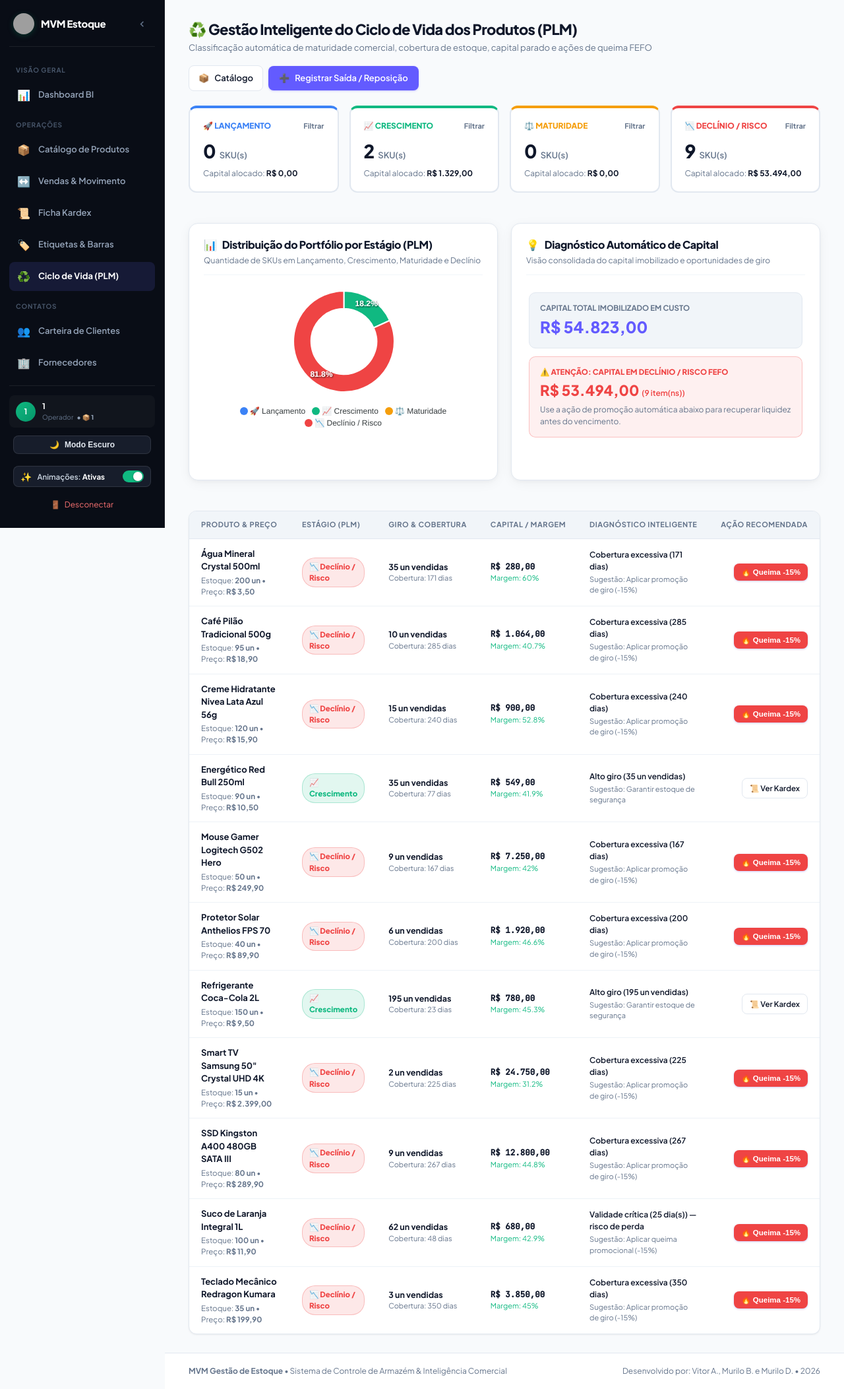
After one commit to Vitor-Bazzo/mvm-estoque, a PHP site: page /mvm/modulos/relatorios/ciclo_vida.php in a window 1280 px wide. The commit adds this page. Shown: the whole page at 66% size. Run offline with PHP 8.4, Linux system fonts and the light colour scheme; a user stored in the database is signed in; data comes from the database, SQL or seed files in the repository; some libraries are stand-ins or nearby versions; grey boxes are pictures that could not be loaded.

Commit message:
feat(plm): adiciona modulo Gestao Inteligente do Ciclo de Vida dos Produtos (PHP + Vercel)

```diff
--- a/api/index.js
+++ b/api/index.js
@@ -24,6 +24,7 @@ const {
   handleMovimentos,
   handleKardex,
   handleEtiquetas,
+  handleCicloVida,
   handleMascote,
   handleApiRest,
   handleApiDocs
@@ -160,6 +161,8 @@ module.exports = async (req, res) => {
     result = await handleKardex(req, query, db, session);
   } else if (basename === 'etiquetas.php' || basename === 'etiquetas') {
     result = await handleEtiquetas(req, db, session);
+  } else if (basename === 'ciclo_vida.php' || basename === 'ciclo_vida') {
+    result = await handleCicloVida(req, body, query, db, session);
   } else if (basename === 'mascote.php' || basename === 'mascote') {
     result = handleMascote(session);
   } else if (basename === 'api_docs.php') {
--- /dev/null
+++ b/modulos/relatorios/ciclo_vida.php
@@ -0,0 +1,283 @@
+<?php
+require_once __DIR__ . "/../../config/conexao.php";
+
+if (!isset($_SESSION['usuarioLogado'])) {
+    header('Location: ' . url('modulos/auth/login.php'));
+    exit;
+}
+
+$idUsuario = obterIdUsuarioLogado();
+$conexao = conectar();
+
+// Ação inteligente: Aplicar desconto promocional (-15%) para acelerar giro de estoque parado/próximo do vencimento
+if ($_SERVER['REQUEST_METHOD'] === 'POST' && ($_POST['acao'] ?? '') === 'aplicar_promocao') {
+    if (validarTokenCSRF()) {
+        $idProd = (int)($_POST['idProduto'] ?? 0);
+        $desconto = min(50, max(5, (float)($_POST['desconto'] ?? 15)));
+        if ($idProd > 0 && is_object($conexao)) {
+            $stmtP = mysqli_prepare($conexao, "SELECT nomeProduto, preco FROM produto WHERE idProduto = ? AND idUsuario = ?");
+            mysqli_stmt_bind_param($stmtP, "ii", $idProd, $idUsuario);
+            mysqli_stmt_execute($stmtP);
+            $prodRow = mysqli_fetch_assoc(mysqli_stmt_get_result($stmtP));
+            if ($prodRow) {
+                $precoAntigo = (float)$prodRow['preco'];
+                $novoPreco = round($precoAntigo * (1 - ($desconto / 100)), 2);
+                $stmtUpd = mysqli_prepare($conexao, "UPDATE produto SET preco = ? WHERE idProduto = ? AND idUsuario = ?");
+                mysqli_stmt_bind_param($stmtUpd, "dii", $novoPreco, $idProd, $idUsuario);
+                mysqli_stmt_execute($stmtUpd);
+                $_SESSION['flash_plm'] = [
+                    'tipo' => 'sucesso',
+                    'texto' => "🔥 Ação inteligente aplicada! Preço de <strong>" . htmlspecialchars($prodRow['nomeProduto']) . "</strong> reduzido em {$desconto}% (para <strong>R$ " . number_format($novoPreco, 2, ',', '.') . "</strong>)."
+                ];
+            }
+        }
+    }
+    if (is_object($conexao)) mysqli_close($conexao);
+    header('Location: ciclo_vida.php');
+    exit;
+}
+
+$produtos = [];
+$movimentosPorProd = [];
+if (is_object($conexao)) {
+    $stmt = mysqli_prepare($conexao, "SELECT * FROM produto WHERE idUsuario = ? ORDER BY nomeProduto ASC");
+    mysqli_stmt_bind_param($stmt, "i", $idUsuario);
+    mysqli_stmt_execute($stmt);
+    $res = mysqli_stmt_get_result($stmt);
+    if ($res) $produtos = mysqli_fetch_all($res, MYSQLI_ASSOC);
+
+    $stmtM = mysqli_prepare($conexao, "SELECT idProduto, tipoMovimento, SUM(quantidade) AS qtd, COUNT(*) AS ops FROM movimento WHERE idUsuario = ? AND dataDevolucao IS NULL GROUP BY idProduto, tipoMovimento");
+    mysqli_stmt_bind_param($stmtM, "i", $idUsuario);
+    mysqli_stmt_execute($stmtM);
+    $resM = mysqli_stmt_get_result($stmtM);
+    if ($resM) {
+        while ($rm = mysqli_fetch_assoc($resM)) {
+            $pid = (int)$rm['idProduto'];
+            if (!isset($movimentosPorProd[$pid])) $movimentosPorProd[$pid] = ['SAIDA' => 0, 'ENTRADA' => 0, 'OPS' => 0];
+            $movimentosPorProd[$pid][$rm['tipoMovimento']] = (int)$rm['qtd'];
+            $movimentosPorProd[$pid]['OPS'] += (int)$rm['ops'];
+        }
+    }
+    mysqli_close($conexao);
+}
+
+$resumo = [
+    'LANCAMENTO'  => ['label' => 'Lançamento',       'icone' => '🚀', 'cor' => '#3b82f6', 'qtd' => 0, 'capital' => 0.0],
+    'CRESCIMENTO' => ['label' => 'Crescimento',      'icone' => '📈', 'cor' => '#10b981', 'qtd' => 0, 'capital' => 0.0],
+    'MATURIDADE'  => ['label' => 'Maturidade',       'icone' => '⚖️', 'cor' => '#f59e0b', 'qtd' => 0, 'capital' => 0.0],
+    'DECLINIO'    => ['label' => 'Declínio / Risco', 'icone' => '📉', 'cor' => '#ef4444', 'qtd' => 0, 'capital' => 0.0],
+];
+
+$itens = [];
+$hojeTs = strtotime(date('Y-m-d'));
+foreach ($produtos as $p) {
+    $pid = (int)$p['idProduto'];
+    $est = (int)$p['quantidade'];
+    $min = max(1, (int)($p['estoqueMinimo'] ?? 10));
+    $preco = (float)$p['preco'];
+    $custo = (float)$p['precoCusto'] > 0 ? (float)$p['precoCusto'] : ($preco * 0.6);
+    $capital = round($est * $custo, 2);
+    $margem = $preco > 0 ? round((($preco - $custo) / $preco) * 100, 1) : 0;
+
+    $totalVendido = $movimentosPorProd[$pid]['SAIDA'] ?? 0;
+    $totalOps = $movimentosPorProd[$pid]['OPS'] ?? 0;
+    $mediaDia = $totalVendido / 30;
+    $diasCobertura = $mediaDia > 0 ? (int)round($est / $mediaDia) : ($est > 0 ? 999 : 0);
+
+    $diasVal = null;
+    if (!empty($p['dataValidade'])) {
+        $diasVal = (int)round((strtotime($p['dataValidade']) - $hojeTs) / 86400);
+    }
+
+    $fase = 'MATURIDADE';
+    $motivo = 'Demanda estável e estoque equilibrado';
+    $acao = 'Manter reposição padrão';
+    $podePromocao = false;
+
+    if (($diasVal !== null && $diasVal <= 30 && $est > 0) || ($totalVendido === 0 && $est > $min) || $diasCobertura > 120) {
+        $fase = 'DECLINIO';
+        if ($diasVal !== null && $diasVal <= 0) {
+            $motivo = 'Lote vencido em estoque — bloqueio imediato FEFO';
+            $acao = 'Auditar e baixar perda no Kardex';
+        } elseif ($diasVal !== null && $diasVal <= 30) {
+            $motivo = "Validade crítica ({$diasVal} dia(s)) — risco de perda";
+            $acao = 'Aplicar queima promocional (-15%)';
+            $podePromocao = true;
+        } else {
+            $motivo = $totalVendido === 0 ? 'Sem saídas registradas (capital parado)' : "Cobertura excessiva ({$diasCobertura} dias)";
+            $acao = 'Aplicar promoção de giro (-15%)';
+            $podePromocao = true;
+        }
+    } elseif ($totalVendido >= 20 || ($totalOps >= 3 && $est <= $min * 2)) {
+        $fase = 'CRESCIMENTO';
+        $motivo = "Alto giro ({$totalVendido} un vendidas)";
+        $acao = $est <= $min ? 'Repor estoque com urgência' : 'Garantir estoque de segurança';
+    } elseif ($totalOps <= 1 && $est > 0) {
+        $fase = 'LANCAMENTO';
+        $motivo = 'Item recém-introduzido aguardando tração comercial';
+        $acao = 'Destacar no PDV e criar combo';
+    }
+
+    $resumo[$fase]['qtd']++;
+    $resumo[$fase]['capital'] += $capital;
+
+    $p['fase'] = $fase;
+    $p['faseInfo'] = $resumo[$fase];
+    $p['totalVendido'] = $totalVendido;
+    $p['capitalParado'] = $capital;
+    $p['margemPct'] = $margem;
+    $p['diasCobertura'] = $diasCobertura;
+    $p['motivo'] = $motivo;
+    $p['acaoSugerida'] = $acao;
+    $p['podePromocao'] = $podePromocao;
+    $itens[] = $p;
+}
+
+$faseFiltro = strtoupper($_GET['fase'] ?? 'TODOS');
+$itensExibidos = ($faseFiltro === 'TODOS') ? $itens : array_values(array_filter($itens, fn($i) => $i['fase'] === $faseFiltro));
+$totalCapital = array_sum(array_column($resumo, 'capital'));
+
+$titulo_pagina = "Ciclo de Vida dos Produtos (PLM) - MVM";
+require_once __DIR__ . "/../../templates/header.php";
+?>
+
+<div class="page-container">
+    <?php if (!empty($_SESSION['flash_plm'])): ?>
+        <div class="alert-box <?= $_SESSION['flash_plm']['tipo'] === 'sucesso' ? 'success' : 'error' ?>">
+            <span>🔥</span>
+            <p><?= $_SESSION['flash_plm']['texto'] ?></p>
+        </div>
+        <?php unset($_SESSION['flash_plm']); ?>
+    <?php endif; ?>
+
+    <div class="page-header-row">
+        <div class="page-header-titles">
+            <h1>♻️ Gestão Inteligente do Ciclo de Vida dos Produtos (PLM)</h1>
+            <p>Classificação automática de maturidade comercial, cobertura de estoque, capital parado e ações de queima FEFO</p>
+        </div>
+        <div class="page-header-actions" style="display: flex; gap: 8px; flex-wrap: wrap;">
+            <a href="<?= url('modulos/produtos/produto.php') ?>" class="btn-secondary"><span>📦</span> Catálogo</a>
+            <a href="<?= url('modulos/movimentos/movimento.php') ?>" class="btn-primary"><span>➕</span> Registrar Saída / Reposição</a>
+        </div>
+    </div>
+
+    <div style="display: grid; grid-template-columns: repeat(auto-fit, minmax(220px, 1fr)); gap: 16px; margin-bottom: 24px;">
+        <?php foreach (['LANCAMENTO', 'CRESCIMENTO', 'MATURIDADE', 'DECLINIO'] as $chave): $info = $resumo[$chave]; $ativo = ($faseFiltro === $chave); ?>
+            <a href="ciclo_vida.php?fase=<?= $ativo ? 'TODOS' : $chave ?>" style="text-decoration:none; background: var(--card); border: 2px solid <?= $ativo ? $info['cor'] : 'var(--border)' ?>; border-top: 4px solid <?= $info['cor'] ?>; border-radius: var(--radius); padding: 18px 20px; display: block;">
+                <div style="display:flex; justify-content:space-between; align-items:center; margin-bottom:8px;">
+                    <span style="font-size:12px; font-weight:800; text-transform:uppercase; color:<?= $info['cor'] ?>;"><?= $info['icone'] ?> <?= $info['label'] ?></span>
+                    <span style="font-size:11px; font-weight:700; color:var(--text-muted);"><?= $ativo ? 'Filtrado ✓' : 'Filtrar' ?></span>
+                </div>
+                <div style="font-size:28px; font-weight:900; color:var(--text);"><?= $info['qtd'] ?> <small style="font-size:13px; font-weight:600; color:var(--text-muted);">SKU(s)</small></div>
+                <div style="font-size:12px; color:var(--text-muted); margin-top:4px;">Capital alocado: <strong style="color:var(--text);">R$ <?= number_format($info['capital'], 2, ',', '.') ?></strong></div>
+            </a>
+        <?php endforeach; ?>
+    </div>
+
+    <div class="pbi-grid-2cols" style="margin-bottom: 24px;">
+        <div class="pbi-visual-card">
+            <div class="pbi-visual-header">
+                <div class="pbi-visual-title-box">
+                    <h3><span>📊</span> Distribuição do Portfólio por Estágio (PLM)</h3>
+                    <p>Quantidade de SKUs em Lançamento, Crescimento, Maturidade e Declínio</p>
+                </div>
+            </div>
+            <div id="chart-plm-fases" style="min-height: 250px;"></div>
+        </div>
+
+        <div class="pbi-visual-card">
+            <div class="pbi-visual-header">
+                <div class="pbi-visual-title-box">
+                    <h3><span>💡</span> Diagnóstico Automático de Capital</h3>
+                    <p>Visão consolidada do capital imobilizado e oportunidades de giro</p>
+                </div>
+            </div>
+            <div style="padding: 10px 4px; display:flex; flex-direction:column; gap:12px;">
+                <div style="background:var(--bg-subtle); border:1px solid var(--border); border-radius:10px; padding:14px 16px;">
+                    <div style="font-size:11.5px; color:var(--text-muted); text-transform:uppercase; font-weight:700;">Capital Total Imobilizado em Custo</div>
+                    <div style="font-size:24px; font-weight:900; color:var(--primary); margin-top:2px;">R$ <?= number_format($totalCapital, 2, ',', '.') ?></div>
+                </div>
+                <div style="background:rgba(239,68,68,0.08); border:1px solid rgba(239,68,68,0.28); border-radius:10px; padding:14px 16px;">
+                    <div style="font-size:11.5px; color:#ef4444; text-transform:uppercase; font-weight:800;">⚠️ Atenção: Capital em Declínio / Risco FEFO</div>
+                    <div style="font-size:22px; font-weight:900; color:#ef4444; margin-top:2px;">R$ <?= number_format($resumo['DECLINIO']['capital'], 2, ',', '.') ?> <small style="font-size:12px; font-weight:600;">(<?= $resumo['DECLINIO']['qtd'] ?> item(ns))</small></div>
+                    <div style="font-size:12px; color:var(--text-muted); margin-top:4px;">Use a ação de promoção automática abaixo para recuperar liquidez antes do vencimento.</div>
+                </div>
+            </div>
+        </div>
+    </div>
+
+    <div class="table-card">
+        <div class="table-responsive">
+            <table class="data-table" id="tabela-plm">
+                <thead>
+                    <tr>
+                        <th style="width: 24%;">Produto &amp; Preço</th>
+                        <th style="width: 14%;">Estágio (PLM)</th>
+                        <th style="width: 14%;">Giro &amp; Cobertura</th>
+                        <th style="width: 14%;">Capital / Margem</th>
+                        <th style="width: 18%;">Diagnóstico Inteligente</th>
+                        <th style="width: 16%; text-align: right;">Ação Recomendada</th>
+                    </tr>
+                </thead>
+                <tbody>
+                    <?php if (empty($itensExibidos)): ?>
+                        <tr class="empty-row"><td colspan="6" style="text-align:center; padding:42px; color:var(--text-muted);">Nenhum produto encontrado neste estágio.</td></tr>
+                    <?php else: foreach ($itensExibidos as $it): ?>
+                        <tr>
+                            <td>
+                                <strong><?= htmlspecialchars($it['nomeProduto']) ?></strong>
+                                <div style="font-size:11.5px; color:var(--text-muted); margin-top:2px;">Estoque: <strong><?= (int)$it['quantidade'] ?> un</strong> &bull; Preço: <strong>R$ <?= number_format((float)$it['preco'], 2, ',', '.') ?></strong></div>
+                            </td>
+                            <td>
+                                <span style="display:inline-flex; align-items:center; gap:5px; padding:4px 10px; border-radius:20px; font-size:11.5px; font-weight:800; background:<?= $it['faseInfo']['cor'] ?>1f; color:<?= $it['faseInfo']['cor'] ?>; border:1px solid <?= $it['faseInfo']['cor'] ?>44;">
+                                    <?= $it['faseInfo']['icone'] ?> <?= $it['faseInfo']['label'] ?>
+                                </span>
+                            </td>
+                            <td>
+                                <div style="font-size:12.5px; font-weight:700;"><?= $it['totalVendido'] ?> un vendidas</div>
+                                <div style="font-size:11px; color:var(--text-muted);">Cobertura: <?= $it['diasCobertura'] >= 999 ? 'Sem giro' : $it['diasCobertura'] . ' dias' ?></div>
+                            </td>
+                            <td>
+                                <div style="font-family:'JetBrains Mono',monospace; font-size:12.5px; font-weight:700;">R$ <?= number_format($it['capitalParado'], 2, ',', '.') ?></div>
+                                <div style="font-size:11px; color:<?= $it['margemPct'] >= 20 ? '#10b981' : '#f59e0b' ?>;">Margem: <?= $it['margemPct'] ?>%</div>
+                            </td>
+                            <td>
+                                <div style="font-size:12px; color:var(--text); font-weight:600;"><?= htmlspecialchars($it['motivo']) ?></div>
+                                <div style="font-size:11px; color:var(--text-muted); margin-top:2px;">Sugestão: <?= htmlspecialchars($it['acaoSugerida']) ?></div>
+                            </td>
+                            <td style="text-align: right;">
+                                <?php if ($it['podePromocao']): ?>
+                                    <form action="ciclo_vida.php" method="POST" style="display:inline;" onsubmit="return confirm('Aplicar desconto promocional de 15% neste produto?');">
+                                        <?= campoCSRF() ?>
+                                        <input type="hidden" name="acao" value="aplicar_promocao">
+                                        <input type="hidden" name="idProduto" value="<?= (int)$it['idProduto'] ?>">
+                                        <input type="hidden" name="desconto" value="15">
+                                        <button type="submit" class="btn-primary" style="padding:6px 11px; font-size:11.5px; background:#ef4444; border:none;">🔥 Queima -15%</button>
+                                    </form>
+                                <?php else: ?>
+                                    <a href="<?= url('modulos/relatorios/kardex.php') ?>?idProduto=<?= (int)$it['idProduto'] ?>" class="btn-secondary" style="padding:6px 11px; font-size:11.5px;">📜 Ver Kardex</a>
+                                <?php endif; ?>
+                            </td>
+                        </tr>
+                    <?php endforeach; endif; ?>
+                </tbody>
+            </table>
+        </div>
+    </div>
+</div>
+
+<script>
+document.addEventListener('DOMContentLoaded', function() {
+    if (window.ApexCharts && document.querySelector('#chart-plm-fases')) {
+        new ApexCharts(document.querySelector('#chart-plm-fases'), {
+            chart: { type: 'donut', height: 250 },
+            series: [<?= $resumo['LANCAMENTO']['qtd'] ?>, <?= $resumo['CRESCIMENTO']['qtd'] ?>, <?= $resumo['MATURIDADE']['qtd'] ?>, <?= $resumo['DECLINIO']['qtd'] ?>],
+            labels: ['🚀 Lançamento', '📈 Crescimento', '⚖️ Maturidade', '📉 Declínio / Risco'],
+            colors: ['#3b82f6', '#10b981', '#f59e0b', '#ef4444'],
+            legend: { position: 'bottom' }
+        }).render();
+    }
+});
+</script>
+
+<?php require_once __DIR__ . "/../../templates/footer.php"; ?>
--- a/templates/header.php
+++ b/templates/header.php
@@ -99,6 +99,10 @@ $paginaAtual = basename($_SERVER['PHP_SELF']);
                 <a href="<?= url('modulos/relatorios/etiquetas.php') ?>" class="<?= $paginaAtual === 'etiquetas.php' ? 'active' : '' ?>">
                     <span class="nav-icon">🏷️</span>
                     <span class="nav-text">Etiquetas &amp; Barras</span>
+                </a>
+                <a href="<?= url('modulos/relatorios/ciclo_vida.php') ?>" class="<?= $paginaAtual === 'ciclo_vida.php' ? 'active' : '' ?>">
+                    <span class="nav-icon">♻️</span>
+                    <span class="nav-text">Ciclo de Vida (PLM)</span>
                 </a>
 
                 <span class="nav-label">Contatos</span>
```
Also changed, not shown: .htaccess, lib/mvm_db.js, lib/mvm_layout.js, lib/mvm_pages_extra.js.
